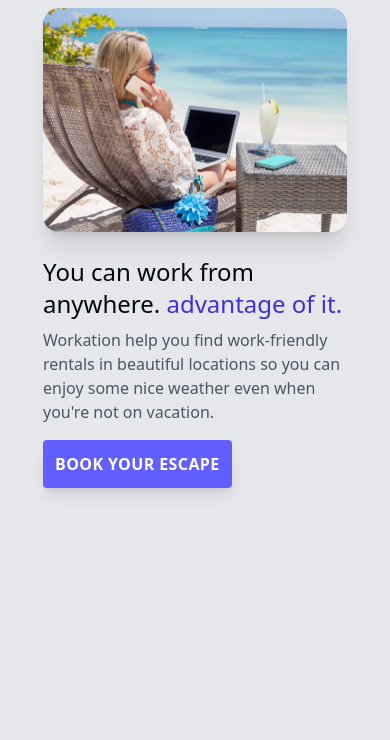
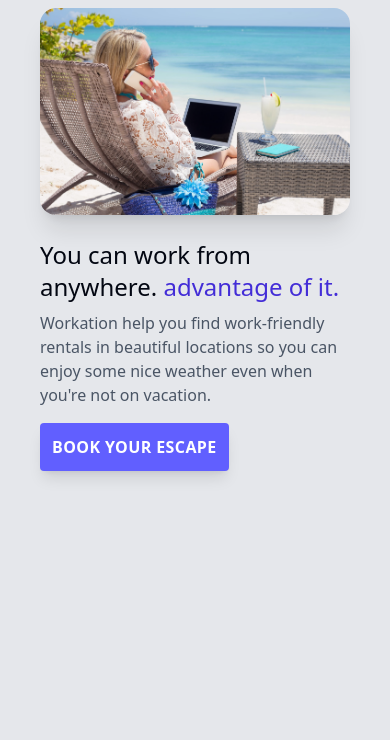
Before and after one commit to dosite-cyiza/TailwindCSS-Learning, a website: page public/index.html in a window 390 px wide. Shown: the part 104-844 px from the top of the page. Drawn offline with nearby package versions, Linux system fonts and the light colour scheme; files that its build step writes are made by us from their sources.

Commit message:
Responsiveness for small devices

```diff
--- a/public/index.html
+++ b/public/index.html
@@ -7,25 +7,25 @@
     <link rel="stylesheet" href="/output/output.css">
 </head>
 <body class="bg-gray-200">
-    <div class="flex justify-center">
-   <div class="px-10 py-12 w-96 ">
+    <!-- <div class="flex justify-center"> -->
+   <div class="px-10 py-12  max-w-md mx-auto sm:max-w-xl ">
 
     <img src="/img/logo.svg" alt="Workation logo" class="h-10">
-    <img src="/img/beach-work.jpg" alt="Women workationing on the beach" class="h-56 mt-6 rounded-2xl shadow-xl">
+    <img src="/img/beach-work.jpg" alt="Women workationing on the beach" class=" mt-6 rounded-2xl shadow-xl sm:w-full sm:object-cover sm:object-center sm:h-64">
 
-    <h1 class="text-2xl mt-6 text-gray-950">You can work from anywhere.
+    <h1 class="text-2xl mt-6 text-gray-950 sm:mt-8 sm:text-4xl">You can work from anywhere.
          <span class="text-indigo-700"> advantage of it.</span></h1>
 
-    <p class="mt-2 text-gray-600">
+    <p class="mt-2 text-gray-600 sm:mt-4 sm:text-xl">
         Workation help you find work-friendly rentals
         in beautiful locations so you can enjoy some
         nice weather even when you're not on vacation.
     </p>
 
-    <div class=" mt-4">
-        <a href="#" class="bg-indigo-500 text-white  p-3  rounded-sm uppercase font-semibold shadow-lg inline-block tracking-wide"> Book your Escape</a>
+    <div class=" mt-4 sm:mt-6">
+        <a href="#" class="bg-indigo-500 text-white  p-3  rounded-sm uppercase font-semibold shadow-lg inline-block tracking-wide sm:text-base"> Book your Escape</a>
     </div>
    </div>
-    </div>
+    <!-- </div> -->
 </body>
 </html>
```
